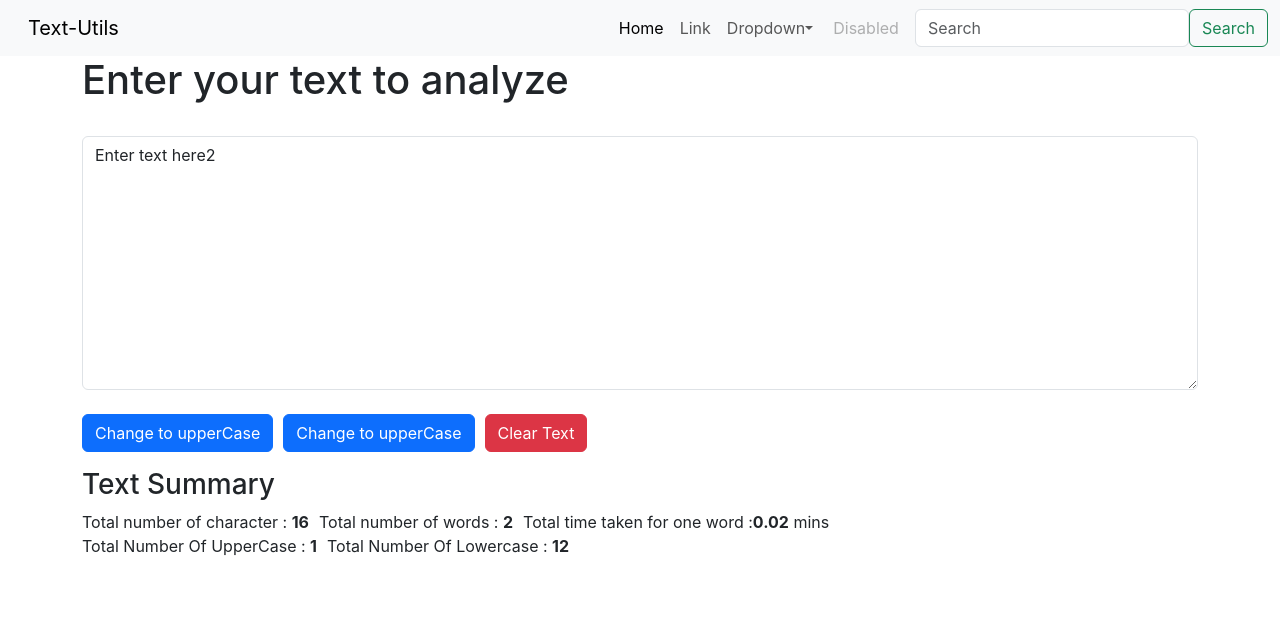
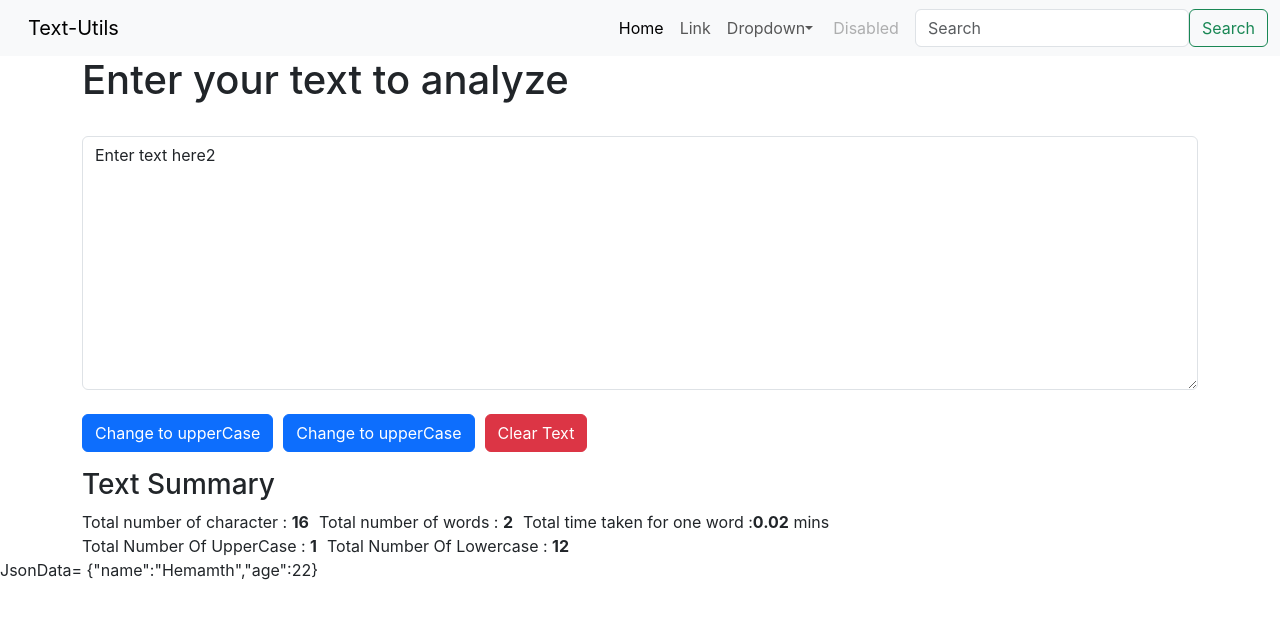
Before and after one commit to Hemanthnb/ReactTutorial, a React (Create React App) app: page / in a window 1280 px wide. Shown: the top 618 px of the page. Built offline with nearby package versions, Linux system fonts and the light colour scheme.

Commit message:
added feature for  count of words, uppercase and lowercase

```diff
--- a/src/Components/TempFile.js
+++ b/src/Components/TempFile.js
@@ -2,7 +2,7 @@ import React from 'react'
 
 export default function TempFile(props) {
 
-    // We are converting it to string because we cannot directl sendy
+    // We are converting it to string because we cannot directly send
     const str=JSON.stringify(props.jsondata)
   return (
       <div>JsonData= {str}</div>
--- a/src/index.js
+++ b/src/index.js
@@ -9,7 +9,7 @@ root.render(
   <React.StrictMode>
     <NavBarRC/>
     <TextAreaRC/>
-    {/* <JsonFileRC/> */}
+    <JsonFileRC/>
   </React.StrictMode>
 );
 
```
